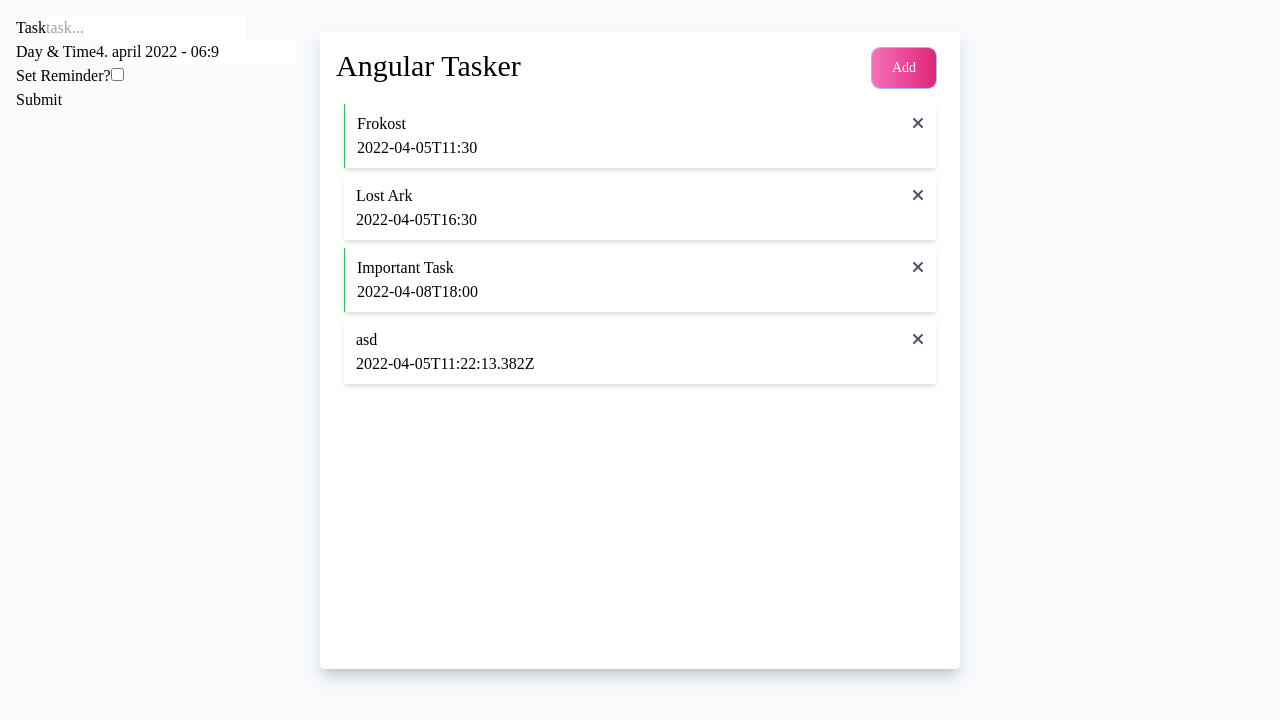
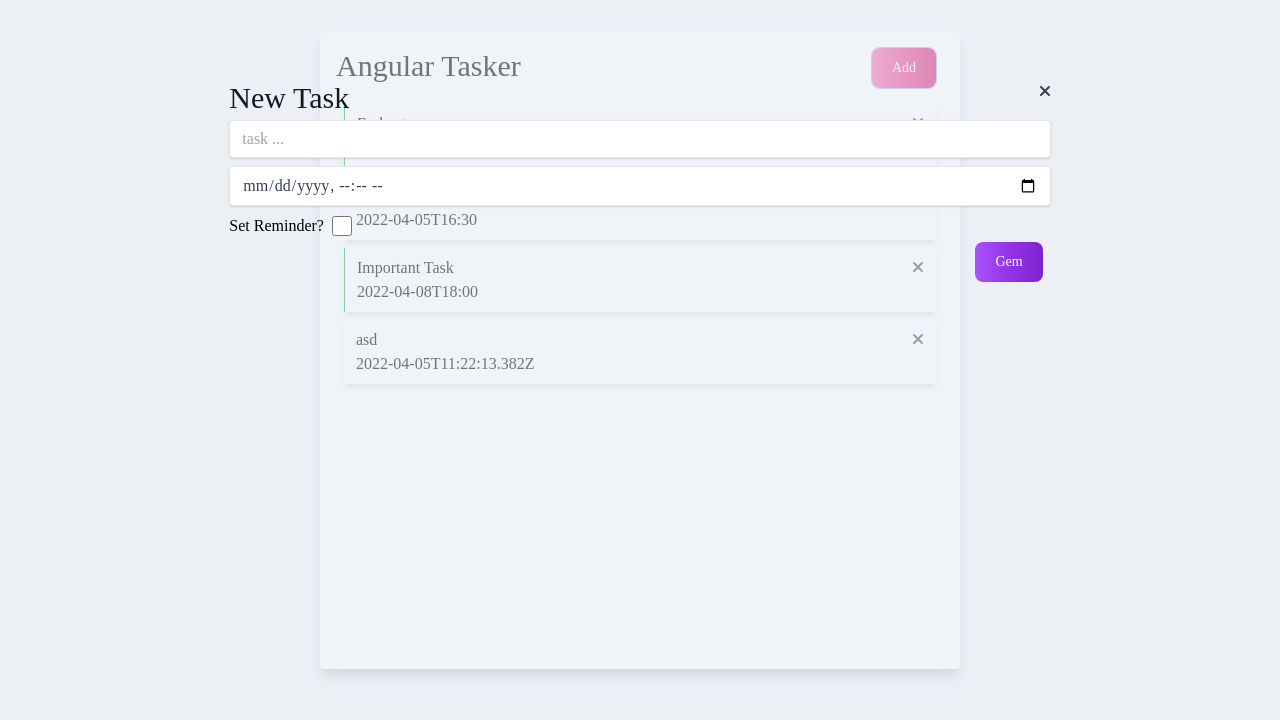
Before and after one commit to Dennienajs/Tasker, an Angular app: page / in a window 1280 px wide. Both pictures are taken after a click on the button "Add". Shown: the top 720 px of the page. Built offline with nearby package versions, Linux system fonts and the light colour scheme; data requests are answered from the project's data file.

Commit message:
modal to add new task

```diff
--- a/src/app/components/add-task/add-task.component.html
+++ b/src/app/components/add-task/add-task.component.html
@@ -3,47 +3,62 @@
   (click)="toggleIsShowingAddTask()"
   id="addtask-modal"
   tabindex="-1"
-  class="overflow-y-auto overflow-x-hidden fixed top-0 right-0 left-0 w-full md:inset-0 h-modal md:h-full z-0"
+  class="absolute bg-opacity-50 dark:bg-opacity-70 z-10 left-0 top-0 w-full h-full overflow-auto bg-slate-200 dark:bg-slate-600"
 >
   <div
-    class="relative p-4 w-full max-w-md h-full md:h-auto z-50"
+    class="z-50 p-4 h-auto w-2/3 mx-auto my-16 dark:bg-slate-800 dark:shadow-lg dark:shadow-slate-900 rounded-lg"
     (click)="$event.stopPropagation()"
   >
-    <!-- Modal content -->
-    <form class="add-form" (ngSubmit)="onSubmit()">
-      <div class="form-control">
-        <label for="text">Task</label>
+    <div class="flex justify-between">
+      <h2 class="text-3xl text-gray-900 dark:text-white">New Task</h2>
+      <fa-icon
+        title="Close"
+        class="text-gray-700 hover:text-gray-400"
+        [icon]="faTimes"
+        (click)="toggleIsShowingAddTask()"
+      ></fa-icon>
+    </div>
+
+    <form class="" (ngSubmit)="onSubmit()">
+      <div class="py-1">
+        <label>
           <input
             [(ngModel)]="task.text"
             type="text"
             name="text"
             id="text"
-          placeholder="task..."
+            placeholder="task ..."
+            class="shadow appearance-none border rounded w-full py-2 px-3 text-gray-700 leading-tight focus:outline-none focus:shadow-outline"
           />
+        </label>
       </div>
 
-      <div class="form-control">
-        <label for="day">Day & Time</label>
+      <div class="py-1">
+        <label>
           <input
             [(ngModel)]="task.day"
-          type="text"
+            type="datetime-local"
             name="day"
             id="day"
-          placeholder="day..."
+            class="shadow border rounded w-full py-2 px-3 text-gray-700 leading-tight focus:outline-none focus:shadow-outline"
           />
+        </label>
       </div>
 
-      <div class="form-control form-control-check">
-        <label for="reminder">Set Reminder?</label>
+      <div class="py-1 flex items-center">
+        <label class="pr-2" for="reminder"> Set Reminder? </label>
         <input
           [(ngModel)]="task.reminder"
           type="checkbox"
           name="reminder"
           id="reminder"
+          class="h-5 w-5 hover:animate-pulse"
         />
       </div>
 
-      <input type="submit" />
+      <div class="flex justify-end">
+        <app-button type="submit" text="Gem"></app-button>
+      </div>
     </form>
   </div>
 </div>
--- a/src/app/components/add-task/add-task.component.ts
+++ b/src/app/components/add-task/add-task.component.ts
@@ -2,6 +2,8 @@ import { Component, OnInit, Output, EventEmitter } from '@angular/core';
 import { Subscription } from 'rxjs';
 import { UiService } from 'src/app/services/ui.service';
 import { Task } from "../../Task";
+import { faTimes } from '@fortawesome/free-solid-svg-icons';
+
 
 @Component({
   selector: 'app-add-task',
@@ -12,12 +14,13 @@ export class AddTaskComponent implements OnInit {
   @Output() onAddTask: EventEmitter<Task> = new EventEmitter();
   @Output() onToggleModal: EventEmitter<Task> = new EventEmitter();
 
+  faTimes = faTimes;
   task: Task;
   isShowingAddTask = false;
   subscription: Subscription;
 
   constructor(private uiService: UiService) {
-    this.task = { text: "", day: asString(getFormattedDate()), reminder: false };
+    this.task = { text: "", day: new Date(), reminder: false };
     this.subscription = this.uiService
       .onToggle()
       .subscribe(value => this.isShowingAddTask = value);
@@ -47,25 +50,13 @@ export class AddTaskComponent implements OnInit {
     this.onAddTask.emit(this.task);
 
     // reset
-    this.task = { text: "", day: asString(getFormattedDate()), reminder: false };
+    this.task = {
+      text: "",
+      day: new Date(),
+      reminder: false
+    };
+
     this.toggleIsShowingAddTask();
   }
 
 }
-
-
-const getFormattedDate = () => {
-  let date = new Date().toLocaleDateString('da-dk', { day: 'numeric' })
-  let month = new Date().toLocaleDateString('da-dk', { month: 'long' })
-  let year = new Date().toLocaleDateString('da-dk', { year: 'numeric' })
-  let hour = new Date().toLocaleTimeString('da-dk', { hour: 'numeric' })
-  let min = new Date().toLocaleTimeString('da-dk', { minute: 'numeric' })
-
-  const formattedDate = `${date} ${month} ${year} - ${hour}:${min}`
-
-  console.log(formattedDate) // 26-March-2022
-
-  return formattedDate
-}
-
-const asString = (input: any) => "" + input;
```
Lines whose indentation alone changed are shown as unchanged.
